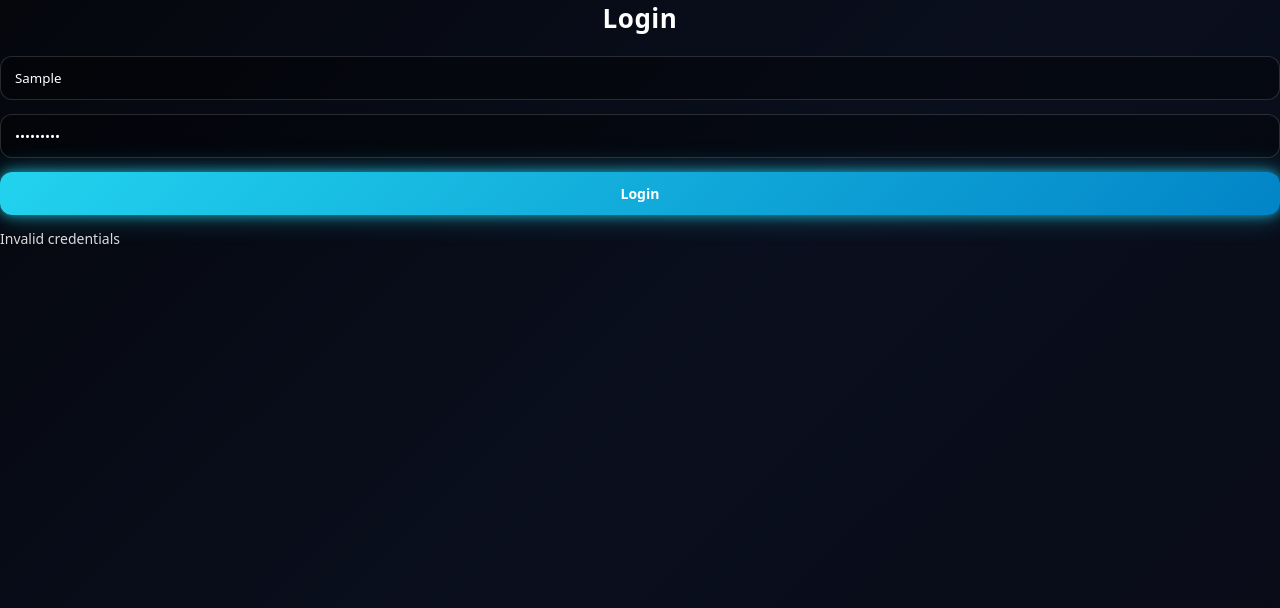
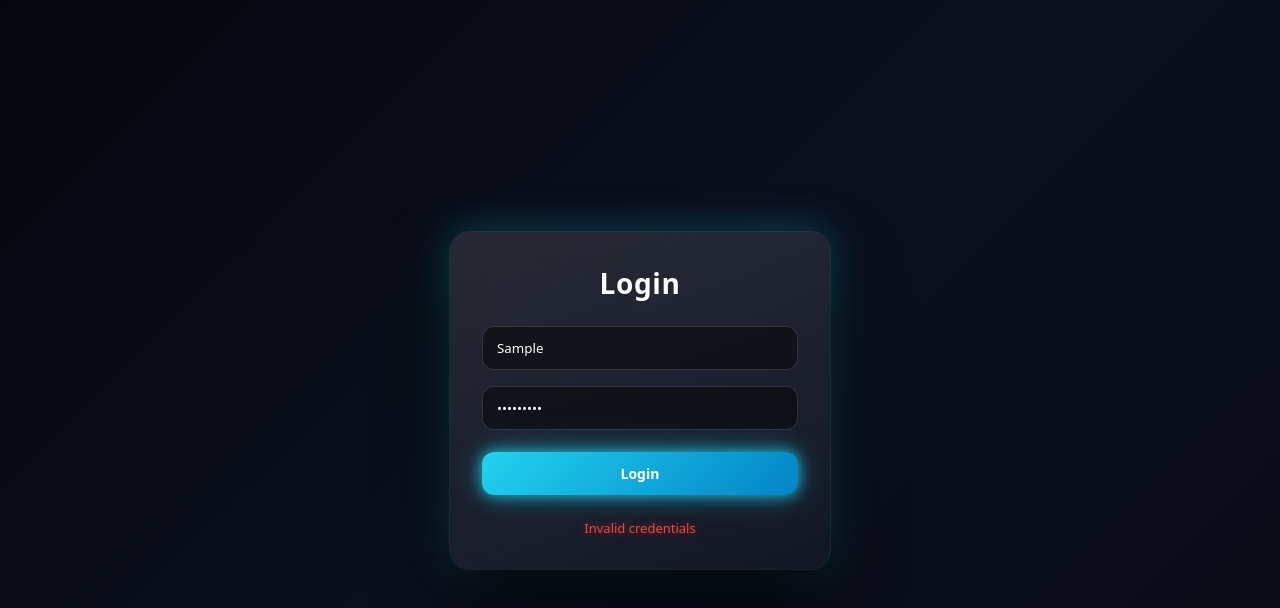
Before and after one commit to Abdullah-819/ExpenseTracker-ReactJS, a React (Vite) app: page /login in a window 1280 px wide. Both pictures are taken after typing "Sample", "Sample123" into the empty fields and a click on the button "Login". Shown: the top 608 px of the page. Built offline with nearby package versions, Linux system fonts and the light colour scheme.

Commit message:
Framer-Motion react

```diff
--- a/src/App.jsx
+++ b/src/App.jsx
@@ -1,6 +1,6 @@
-import { Routes, Route, Navigate } from "react-router-dom"
+import { Routes, Route, Navigate, useLocation } from "react-router-dom"
 import { useAuth } from "./hooks/useAuth"
-import { useState } from "react"
+import { useEffect, useState } from "react"
 
 import Navbar from "./components/Navbar"
 import MobileMenu from "./components/MobileMenu"
@@ -12,8 +12,21 @@ import AddExpense from "./pages/AddExpense"
 import Budget from "./pages/Budget"
 
 function App() {
-  const { user } = useAuth()
+  const { user, loading } = useAuth()
   const [menuOpen, setMenuOpen] = useState(false)
+  const location = useLocation()
+
+  useEffect(() => {
+    setMenuOpen(false)
+  }, [location.pathname])
+
+  if (loading) {
+    return (
+      <div className="app-loader">
+        <div className="spinner" />
+      </div>
+    )
+  }
 
   if (!user) {
     return (
@@ -26,8 +39,15 @@ function App() {
 
   return (
     <>
-      <Navbar onMenu={() => setMenuOpen(true)} />
-      <MobileMenu open={menuOpen} onClose={() => setMenuOpen(false)} />
+      <Navbar
+        menuOpen={menuOpen}
+        onMenu={() => setMenuOpen(prev => !prev)}
+      />
+
+      <MobileMenu
+        open={menuOpen}
+        onClose={() => setMenuOpen(false)}
+      />
 
       <Routes>
         <Route path="/" element={<Dashboard />} />
--- a/src/components/Navbar.jsx
+++ b/src/components/Navbar.jsx
@@ -1,7 +1,7 @@
 import { Link, useNavigate } from "react-router-dom"
 import { useAuth } from "../hooks/useAuth"
 
-function Navbar({ onMenu }) {
+function Navbar({ onMenu, menuOpen }) {
   const { logout } = useAuth()
   const navigate = useNavigate()
 
@@ -12,16 +12,25 @@ function Navbar({ onMenu }) {
 
   return (
     <nav className="navbar">
-      <button className="menu-btn" onClick={onMenu}>☰</button>
+      <button
+        className={`menu-btn ${menuOpen ? "open" : ""}`}
+        onClick={onMenu}
+      >
+        <span></span>
+        <span></span>
+        <span></span>
+      </button>
 
       <div className="nav-links">
-        <Link to="/expenses">Dashboard</Link>
+        <Link to="/">Dashboard</Link>
         <Link to="/add">Add</Link>
         <Link to="/expenses">Expenses</Link>
         <Link to="/budget">Budget</Link>
       </div>
 
-      <button className="logout-btn" onClick={handleLogout}>Logout</button>
+      <button className="logout-btn" onClick={handleLogout}>
+        Logout
+      </button>
     </nav>
   )
 }
--- a/src/context/AuthContext.jsx
+++ b/src/context/AuthContext.jsx
@@ -5,12 +5,14 @@ export const AuthContext = createContext()
 
 export function AuthProvider({ children }) {
   const [user, setUser] = useState(null)
+  const [loading, setLoading] = useState(true)
 
   useEffect(() => {
     const storedUser = localStorage.getItem("active_user")
     if (storedUser) {
       setUser(JSON.parse(storedUser))
     }
+    setLoading(false)
   }, [])
 
   const login = (username, password) => {
@@ -31,7 +33,7 @@ export function AuthProvider({ children }) {
   }
 
   return (
-    <AuthContext.Provider value={{ user, login, logout }}>
+    <AuthContext.Provider value={{ user, loading, login, logout }}>
       {children}
     </AuthContext.Provider>
   )
--- a/src/index.css
+++ b/src/index.css
@@ -660,3 +660,159 @@ justify-content: center;
 .recharts-cartesian-grid-horizontal line {
   stroke-dasharray: 4 4;
 }
+.menu-btn {
+  position: relative;
+}
+
+.menu-btn span {
+  position: absolute;
+  top: 50%;
+  left: 50%;
+  width: 18px;
+  height: 2px;
+  background: var(--neon-cyan);
+  transform-origin: center;
+  transition: transform 0.3s ease, opacity 0.2s ease;
+}
+
+.menu-btn span:nth-child(1) {
+  transform: translate(-50%, -50%) translateY(-6px);
+}
+
+.menu-btn span:nth-child(2) {
+  transform: translate(-50%, -50%);
+  opacity: 1;
+}
+
+.menu-btn span:nth-child(3) {
+  transform: translate(-50%, -50%) translateY(6px);
+}
+
+.menu-btn.open span:nth-child(1) {
+  transform: translate(-50%, -50%) rotate(45deg);
+}
+
+.menu-btn.open span:nth-child(2) {
+  opacity: 0;
+}
+
+.menu-btn.open span:nth-child(3) {
+  transform: translate(-50%, -50%) rotate(-45deg);
+}
+
+.login-page {
+  min-height: 100vh;
+  width: 100%;
+  display: flex;
+  justify-content: center;
+  align-items: center;
+  padding: 20px;
+}
+.login-card {
+  width: 100%;
+  max-width: 380px;
+  padding: 32px;
+  border-radius: 20px;
+  background: linear-gradient(
+    160deg,
+    rgba(255,255,255,0.12),
+    rgba(255,255,255,0.04)
+  );
+  backdrop-filter: blur(20px);
+  box-shadow:
+    0 0 0 1px rgba(255,255,255,0.06),
+    0 30px 60px rgba(0,0,0,0.8),
+    0 0 50px rgba(34,211,238,0.25);
+  animation: loginEnter 0.6s ease;
+}
+.login-title {
+  text-align: center;
+  margin-bottom: 24px;
+  font-size: 28px;
+  letter-spacing: 0.6px;
+}
+.login-form {
+  display: flex;
+  flex-direction: column;
+  gap: 16px;
+}
+
+.login-form input {
+  padding: 12px 14px;
+  border-radius: 12px;
+  border: 1px solid rgba(255,255,255,0.15);
+  background: rgba(0,0,0,0.45);
+  color: #fff;
+}
+
+.login-form input:focus {
+  border-color: var(--neon-cyan);
+  box-shadow:
+    0 0 0 1px rgba(34,211,238,0.6),
+    0 0 18px rgba(34,211,238,0.5);
+}
+.login-btn {
+  margin-top: 6px;
+  padding: 12px;
+  border-radius: 12px;
+  font-weight: 600;
+  background: linear-gradient(135deg, var(--neon-cyan), var(--neon-blue));
+  box-shadow:
+    0 0 14px rgba(34,211,238,0.8),
+    0 0 30px rgba(34,211,238,0.45);
+}
+
+.login-btn:hover {
+  transform: translateY(-1px);
+  box-shadow:
+    0 0 18px rgba(34,211,238,1),
+    0 0 40px rgba(34,211,238,0.6);
+}
+.login-error {
+  margin-top: 8px;
+  text-align: center;
+  font-size: 13px;
+  color: var(--neon-red);
+  text-shadow: 0 0 8px rgba(239,68,68,0.6);
+}
+@keyframes loginEnter {
+  from {
+    opacity: 0;
+    transform: translateY(14px) scale(0.96);
+  }
+  to {
+    opacity: 1;
+    transform: translateY(0) scale(1);
+  }
+}
+.login-card {
+  will-change: transform, opacity;
+}
+
+.login-form {
+  will-change: transform;
+}
+.godfather-glow {
+  animation: godGlow 6s ease-in-out infinite;
+}
+
+@keyframes godGlow {
+  0% {
+    box-shadow:
+      0 0 0 1px rgba(255,255,255,0.06),
+      0 30px 60px rgba(0,0,0,0.8),
+      0 0 30px rgba(34,211,238,0.25);
+  }
+  50% {
+    box-shadow:
+      0 0 0 1px rgba(255,255,255,0.1),
+      0 40px 80px rgba(0,0,0,0.9),
+      0 0 60px rgba(34,211,238,0.45);
+  }
+  100% {
+    box-shadow:
+      0 0 0 1px rgba(255,255,255,0.06),
+      0 30px 60px rgba(0,0,0,0.8),
+      0 0 30px rgba(34,211,238,0.25);
+  }
+}
--- a/src/pages/Dashboard.jsx
+++ b/src/pages/Dashboard.jsx
@@ -1,5 +1,7 @@
 import { useAuth } from "../hooks/useAuth"
 import { useExpenses } from "../hooks/useExpenses"
+import ExpensePie from "../components/ExpensePie.jsx"
+import ExpenseBar from "../components/ExpenseBar.jsx"
 import { Link } from "react-router-dom"
 
 function Dashboard() {
@@ -21,7 +23,7 @@ function Dashboard() {
 
   return (
     <div className="page">
-      <div className={`card ${lowBudget ? "budget-warning" : ""}`}>
+      <div className={`card charts-card ${lowBudget ? "budget-warning" : ""}`}>
         <h1>Dashboard</h1>
         <p>User: {user.name}</p>
 
@@ -34,19 +36,12 @@ function Dashboard() {
           </>
         ) : (
           <>
-            <div className="stat">
-              <p>Total Budget</p>
-              <p>{budget}</p>
+            <div className="chart-box">
+              <ExpensePie />
             </div>
 
-            <div className="stat">
-              <p>Total Spent</p>
-              <p>{totalSpent}</p>
-            </div>
-
-            <div className="stat">
-              <p>Remaining</p>
-              <p>{remainingBudget}</p>
+            <div className="chart-box">
+              <ExpenseBar />
             </div>
 
             {lowBudget && (
--- a/src/pages/Login.jsx
+++ b/src/pages/Login.jsx
@@ -1,6 +1,34 @@
 import { useState } from "react"
 import { useNavigate } from "react-router-dom"
 import { useAuth } from "../hooks/useAuth"
+import { motion, AnimatePresence } from "framer-motion"
+
+const pageVariants = {
+  hidden: { opacity: 0 },
+  visible: { opacity: 1 }
+}
+
+const cardVariants = {
+  hidden: {
+    opacity: 0,
+    y: 40,
+    scale: 0.94
+  },
+  visible: {
+    opacity: 1,
+    y: 0,
+    scale: 1,
+    transition: {
+      duration: 0.7,
+      ease: [0.16, 1, 0.3, 1]
+    }
+  }
+}
+
+const errorShake = {
+  x: [0, -10, 8, -6, 4, 0],
+  transition: { duration: 0.5 }
+}
 
 function Login() {
   const [username, setUsername] = useState("")
@@ -22,15 +50,64 @@ function Login() {
   }
 
   return (
-    <div>
-      <h1>Login</h1>
-      <form onSubmit={handleSubmit}>
-        <input value={username} onChange={e => setUsername(e.target.value)} placeholder="Username" />
-        <input value={password} onChange={e => setPassword(e.target.value)} placeholder="Password" type="password" />
-        <button type="submit">Login</button>
-        {error && <p>{error}</p>}
-      </form>
-    </div>
+    <motion.div
+      className="login-page"
+      variants={pageVariants}
+      initial="hidden"
+      animate="visible"
+      transition={{ duration: 0.6 }}
+    >
+      <motion.div
+        className="login-card godfather-glow"
+        variants={cardVariants}
+        initial="hidden"
+        animate="visible"
+      >
+        <h1 className="login-title">Login</h1>
+
+        <motion.form
+          onSubmit={handleSubmit}
+          className="login-form"
+          animate={error ? errorShake : {}}
+        >
+          <input
+            value={username}
+            onChange={e => setUsername(e.target.value)}
+            placeholder="Username"
+          />
+
+          <input
+            value={password}
+            onChange={e => setPassword(e.target.value)}
+            placeholder="Password"
+            type="password"
+          />
+
+          <motion.button
+            type="submit"
+            className="login-btn"
+            whileHover={{ scale: 1.02 }}
+            whileTap={{ scale: 0.96 }}
+            transition={{ type: "spring", stiffness: 260, damping: 18 }}
+          >
+            Login
+          </motion.button>
+
+          <AnimatePresence>
+            {error && (
+              <motion.p
+                className="login-error"
+                initial={{ opacity: 0, y: -6 }}
+                animate={{ opacity: 1, y: 0 }}
+                exit={{ opacity: 0 }}
+              >
+                {error}
+              </motion.p>
+            )}
+          </AnimatePresence>
+        </motion.form>
+      </motion.div>
+    </motion.div>
   )
 }
 
```
Also changed, not shown: 1 other file (tests, documents, lock files or other folders).
